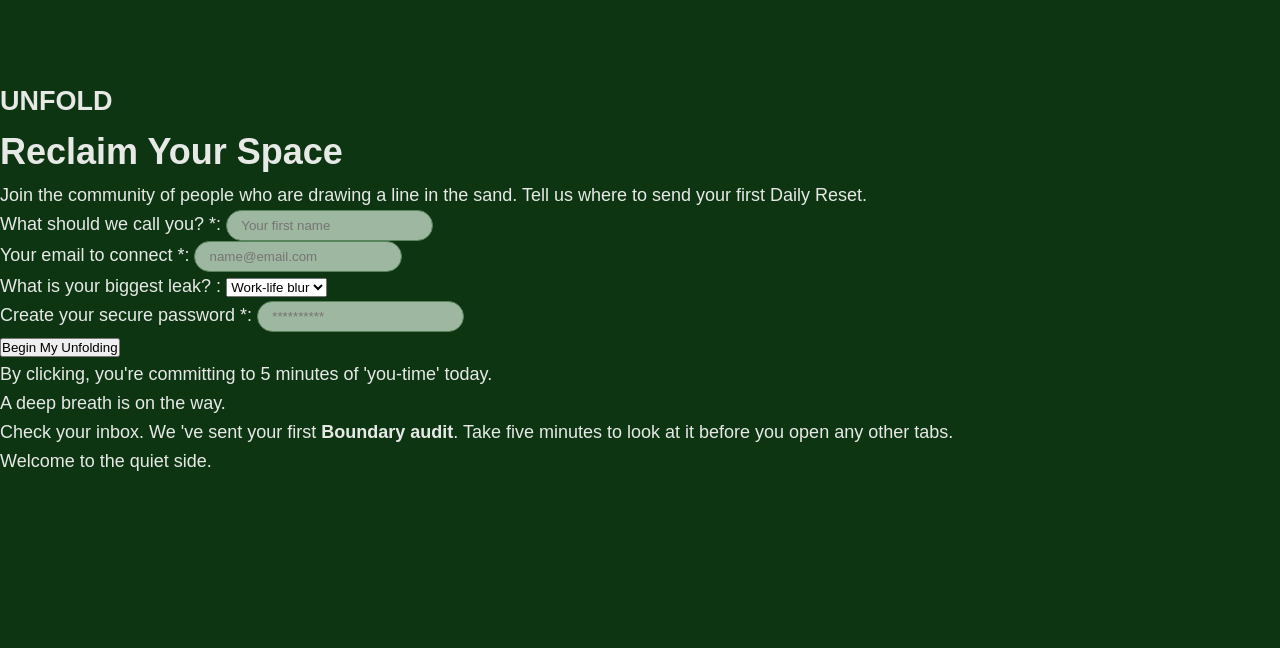
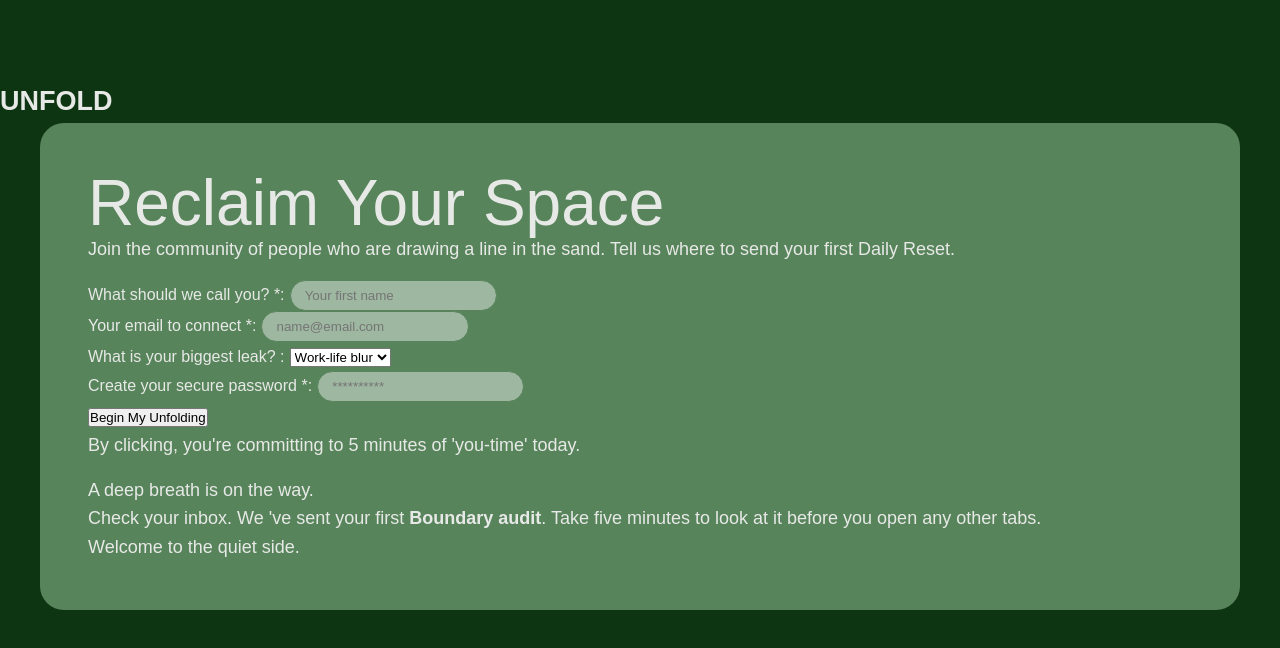
Before and after one commit to cmatsagka/sign-up-form, a plain HTML site: page index.html in a window 1280 px wide. Drawn offline with Linux system fonts and the light colour scheme.

Commit message:
Add flexbox and fix position for form

```diff
--- a/styles.css
+++ b/styles.css
@@ -33,3 +33,25 @@ input {
     border-radius: 16px;
     padding: 1ex 2ex;
 }
+
+h1 {
+    font-size: 4rem;
+    font-weight: 300;
+    line-height: 1;
+}
+
+label {
+    font-size: 1rem;
+}
+
+.sign-up {
+    display: flex;
+    flex-direction: column;
+    gap: 1rem;
+
+    background-color: var(--surface-1);
+    padding: 3rem;
+    border-radius: 24px;
+    width: min(100% - 4rem, 1200px);
+    margin: 0 auto;
+}
```
